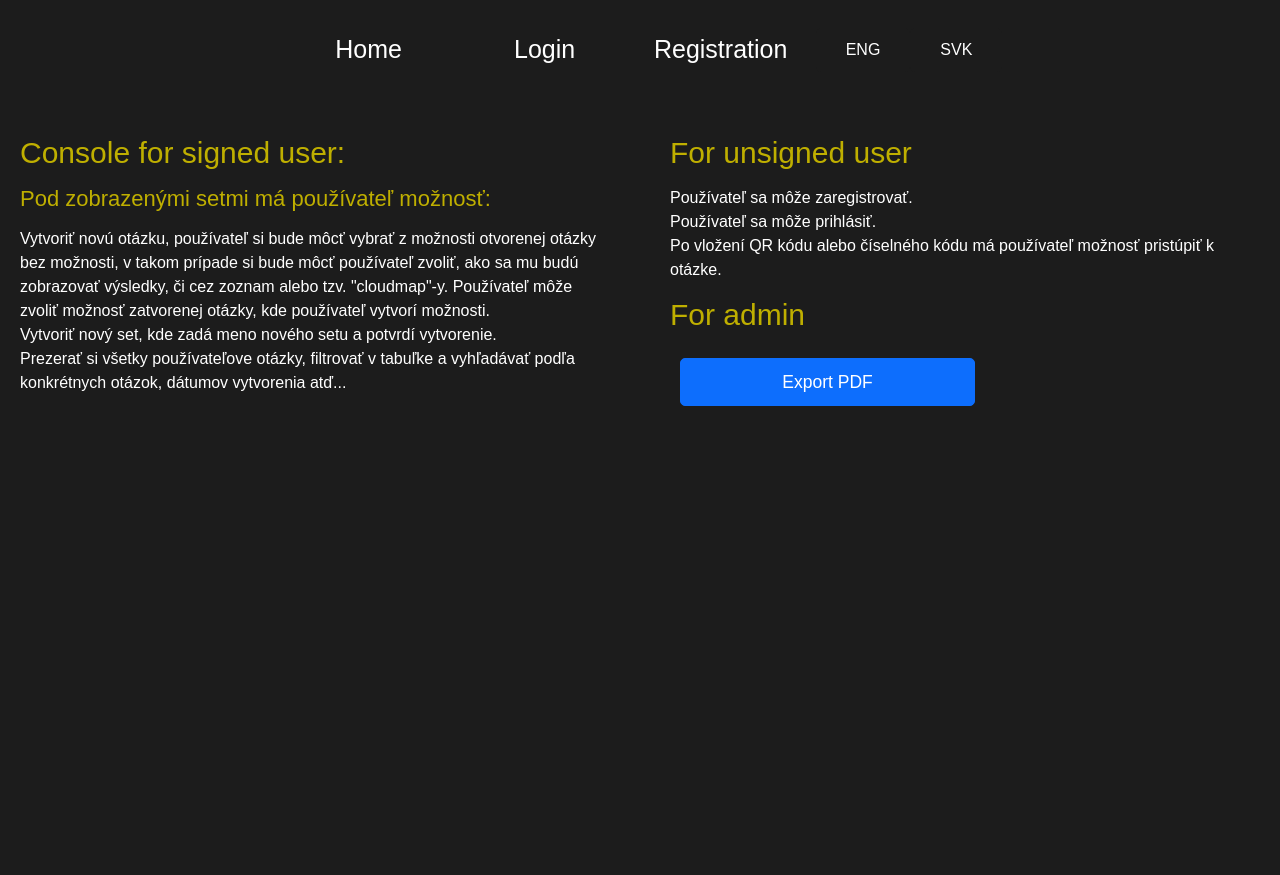
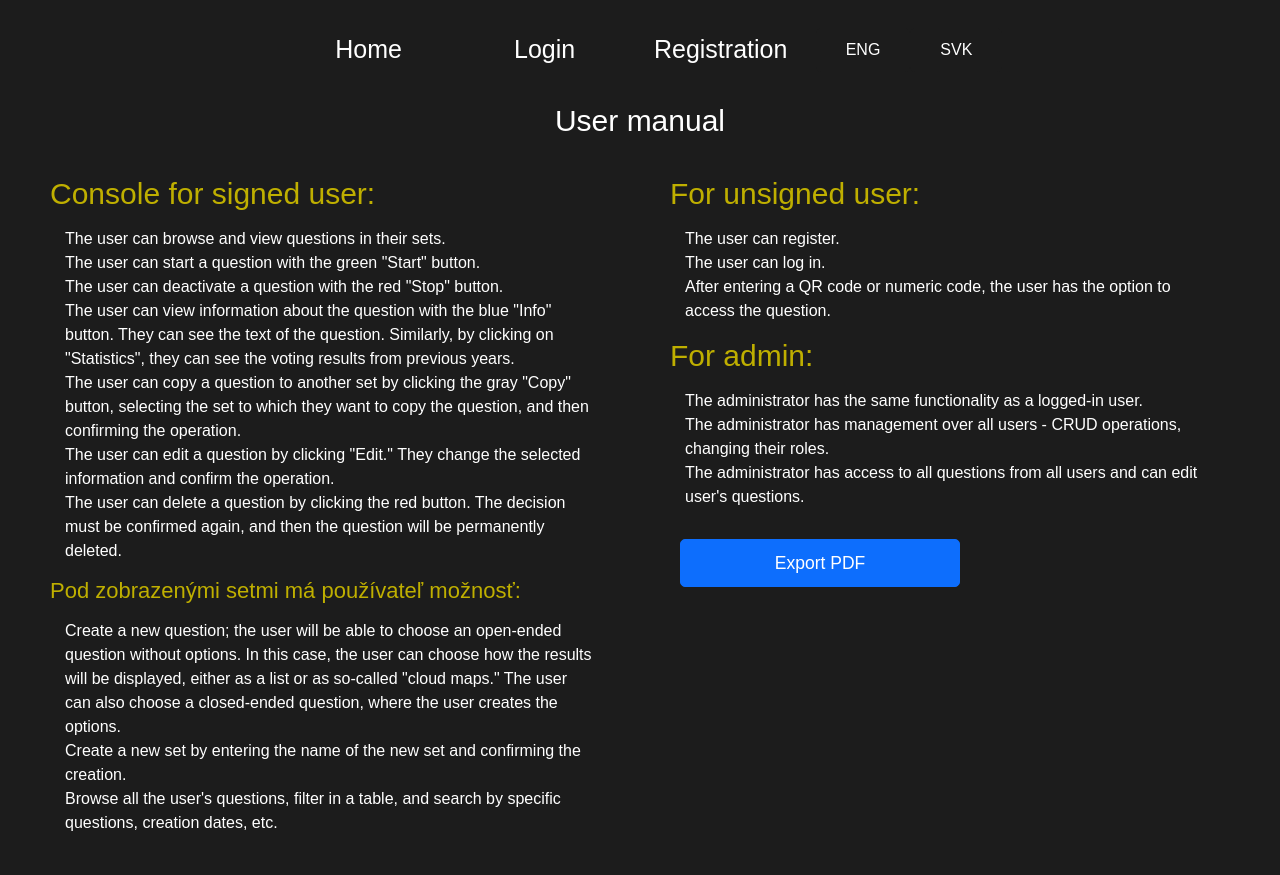
Before and after one commit to masinkatom/webt2-final, a PHP site: page /tuto.php in a window 1280 px wide. Before the commit the page ends 406 px from the top, so only its background shows below. Run offline with PHP 8.4, Linux system fonts and the light colour scheme; data that the repository does not hold is empty; some libraries are stand-ins or nearby versions; some web fonts are replaced.

Commit message:
user manual preklad dokonceny

```diff
--- a/harenecPoll/languages/en.json
+++ b/harenecPoll/languages/en.json
@@ -89,21 +89,28 @@
     "polling_res" : "Previous polling results:",
     "q_notActive": "Not activated!",
 
+    "tuto_header": "User manual",
     "tuto_signed_user": "Console for signed user:",
-    "signed_l1": "",
-    "signed_l2": "",
-    "signed_l3": "",
-    "signed_l4": "",
-    "signed_l5": "",
-    "signed_l6": "",
-    "signed_l7": "",
+    "signed_l1": "The user can browse and view questions in their sets.",
+    "signed_l2": "The user can start a question with the green \"Start\" button.",
+    "signed_l3": "The user can deactivate a question with the red \"Stop\" button.",
+    "signed_l4": "The user can view information about the question with the blue \"Info\" button. They can see the text of the question. Similarly, by clicking on \"Statistics\", they can see the voting results from previous years.",
+    "signed_l5": "The user can copy a question to another set by clicking the gray \"Copy\" button, selecting the set to which they want to copy the question, and then confirming the operation.",
+    "signed_l6": "The user can edit a question by clicking \"Edit.\" They change the selected information and confirm the operation.",
+    "signed_l7": "The user can delete a question by clicking the red button. The decision must be confirmed again, and then the question will be permanently deleted.",
 
-    "below_showed_sets": "",
+    "below_showed_sets": "Under the displayed sets, the user has the option to:",
+    "below_sets_l1":"Create a new question; the user will be able to choose an open-ended question without options. In this case, the user can choose how the results will be displayed, either as a list or as so-called \"cloud maps.\" The user can also choose a closed-ended question, where the user creates the options.",
+    "below_sets_l2":"Create a new set by entering the name of the new set and confirming the creation.",
+    "below_sets_l3":"Browse all the user's questions, filter in a table, and search by specific questions, creation dates, etc.",
 
-    "tuto_unsigned_user": "For unsigned user",
-    "unsigned_l1": "",
-    "unsigned_l2": "",
-    "unsigned_l3": "",
+    "tuto_unsigned_user": "For unsigned user:",
+    "unsigned_l1": "The user can register.",
+    "unsigned_l2": "The user can log in.",
+    "unsigned_l3": "After entering a QR code or numeric code, the user has the option to access the question.",
 
-    "tuto_admin": "For admin"
+    "tuto_admin": "For admin:",
+    "admin_l1": "The administrator has the same functionality as a logged-in user.",
+    "admin_l2": "The administrator has management over all users - CRUD operations, changing their roles.",
+    "admin_l3": "The administrator has access to all questions from all users and can edit user's questions."
 }
--- a/harenecPoll/pdf.php
+++ b/harenecPoll/pdf.php
@@ -18,7 +18,7 @@ if (isset($_SESSION['manual_content'])) {
     $pdf->SetKeywords('TCPDF, PDF, user guide, application');
 
     // set default header data
-    $pdf->SetHeaderData(PDF_HEADER_LOGO, PDF_HEADER_LOGO_WIDTH, 'Curiosity hub', 'Autori: Juraj, Boris, Jozef, Tomas');
+    $pdf->SetHeaderData(PDF_HEADER_LOGO, PDF_HEADER_LOGO_WIDTH, 'Curiosity hub', 'Autori: Juraj, Boris, Jozef, Tomáš');
 
     // Set header and footer fonts
     $pdf->setHeaderFont(Array(PDF_FONT_NAME_MAIN, '', PDF_FONT_SIZE_MAIN));
@@ -39,7 +39,7 @@ if (isset($_SESSION['manual_content'])) {
     // add a page
     $pdf->AddPage();
 
-    $heading = '<h2 style="text-align: center">Návod na použitie</h2><br>';
+    $heading = '<h2 style="text-align: center">Používateľská príručka</h2><br>';
     $pdf->writeHTML($heading, true, false, true, false, '');
 
     $pdf->writeHTML($html, true, false, true, false, '');
--- a/harenecPoll/tuto.php
+++ b/harenecPoll/tuto.php
@@ -3,7 +3,7 @@
 session_start();
 
 $content_signed = '<h2 class="hover-underline" data-i18n="tuto_signed_user">Pre prihláseného používateľa v sekcii Konzola:</h2>
-        <ul>
+        <ul class="px-4">
             <li data-i18n="signed_l1">Používateľ môže listovať a prehliadať otázky vo svojich setoch.</li>
             <li data-i18n="signed_l2">Používateľ môže otázku spustiť zeleným tlačidlom "Start".</li>
             <li data-i18n="signed_l3">Používateľ môže otázku deaktivovať červeným tlačidlom "Stop".</li>
@@ -13,21 +13,23 @@ $content_signed = '<h2 class="hover-underline" data-i18n="tuto_signed_user">Pre
             <li data-i18n="signed_l7">Používateľ môže kliknutím na červené tlačidlo vymazať otázku. Rozhodnutie musí ešte raz potvrdiť, následne sa otázka navždy vymaže.</li>
         </ul>
         <h3 class="hover-underline">Pod zobrazenými setmi má používateľ možnosť:</h3>
-        <ul>
-            <li>Vytvoriť novú otázku, používateľ si bude môcť vybrať z možnosti otvorenej otázky bez možnosti, v takom prípade si bude môcť používateľ zvoliť, ako sa mu budú zobrazovať výsledky, či cez zoznam alebo tzv. "cloudmap"-y. Používateľ môže zvoliť možnosť zatvorenej otázky, kde používateľ vytvorí možnosti.</li>
-            <li>Vytvoriť nový set, kde zadá meno nového setu a potvrdí vytvorenie.</li>
-            <li>Prezerať si všetky používateľove otázky, filtrovať v tabuľke a vyhľadávať podľa konkrétnych otázok, dátumov vytvorenia atď...</li>
+        <ul class="px-4">
+            <li data-i18n="below_sets_l1">Vytvoriť novú otázku, používateľ si bude môcť vybrať z možnosti otvorenej otázky bez možnosti, v takom prípade si bude môcť používateľ zvoliť, ako sa mu budú zobrazovať výsledky, či cez zoznam alebo tzv. "cloudmap"-y. Používateľ môže zvoliť možnosť zatvorenej otázky, kde používateľ vytvorí možnosti.</li>
+            <li data-i18n="below_sets_l2">Vytvoriť nový set, kde zadá meno nového setu a potvrdí vytvorenie.</li>
+            <li data-i18n="below_sets_l3">Prezerať si všetky používateľove otázky, filtrovať v tabuľke a vyhľadávať podľa konkrétnych otázok, dátumov vytvorenia atď...</li>
         </ul>';
 
-$content_unsigned = '<h2 class="hover-underline" data-i18n="tuto_unsigned_user">Pre odlháseného používateľa</h2>
-        <ul>
-            <li>Používateľ sa môže zaregistrovať.</li>
-            <li>Používateľ sa môže prihlásiť.</li>
-            <li>Po vložení QR kódu alebo číselného kódu má používateľ možnosť pristúpiť k otázke.</li>
+$content_unsigned = '<h2 class="hover-underline" data-i18n="tuto_unsigned_user">Pre neprihláseného používateľa:</h2>
+        <ul class="px-4">
+            <li data-i18n="unsigned_l1">Používateľ sa môže zaregistrovať.</li>
+            <li data-i18n="unsigned_l2">Používateľ sa môže prihlásiť.</li>
+            <li data-i18n="unsigned_l3">Po vložení QR kódu alebo číselného kódu má používateľ možnosť pristúpiť k otázke.</li>
         </ul>
-        <h2 class="hover-underline" data-i18n="tuto_admin">Pre administrátora</h2>
-        <ul>
-            <li></li>
+        <h2 class="hover-underline" data-i18n="tuto_admin">Pre administrátora:</h2>
+        <ul class="px-4">
+            <li data-i18n="admin_l1">Administrátor má tú istú funkcionalitu ako prihlásený používateľ.</li>
+            <li data-i18n="admin_l2">Administrátor má správu nad všetkými používateľmi - CRUD operície, meniť im rolu.</li>
+            <li data-i18n="admin_l3">Administrátor má prístup ku všetkým otázkam od všetkých používateľov.</li>
         </ul>';
 
 $content .= $content_signed;
@@ -51,7 +53,6 @@ if ($_SERVER['REQUEST_METHOD'] === 'POST') {
 
     <link href="https://cdn.jsdelivr.net/npm/bootstrap@5.3.3/dist/css/bootstrap.min.css" rel="stylesheet" integrity="sha384-QWTKZyjpPEjISv5WaRU9OFeRpok6YctnYmDr5pNlyT2bRjXh0JMhjY6hW+ALEwIH" crossorigin="anonymous">
     <script src="https://cdn.jsdelivr.net/npm/bootstrap@5.3.3/dist/js/bootstrap.bundle.min.js" integrity="sha384-YvpcrYf0tY3lHB60NNkmXc5s9fDVZLESaAA55NDzOxhy9GkcIdslK1eN7N6jIeHz" crossorigin="anonymous"></script>
-    <link rel="stylesheet" href="https://cdn.datatables.net/2.0.7/css/dataTables.dataTables.css">
 
     <link rel="stylesheet" href="css/main.css">
 </head>
@@ -97,7 +98,9 @@ if ($_SERVER['REQUEST_METHOD'] === 'POST') {
         </div>
     </div>
 
-    <div class="container-two-colums">
+    <h2 class="text-center my-1" data-i18n="tuto_header"></h2>
+
+    <div class="container-two-colums px-5">
         <div class="column">
             <?php echo $content_signed; ?>
         </div>
@@ -105,7 +108,7 @@ if ($_SERVER['REQUEST_METHOD'] === 'POST') {
             <?php echo $content_unsigned; ?>
             <form action="tuto.php" method="POST">
                 <input type="hidden" name="export_to_pdf" value="PDF">
-                <button type="submit" class="btn btn-primary btn-lg fs-3 w-50 p-3">Export PDF</button>
+                <button type="submit" class="btn btn-primary btn-lg fs-3 w-50 my-5 p-3">Export PDF</button>
             </form>
         </div>
     <div>
@@ -113,9 +116,7 @@ if ($_SERVER['REQUEST_METHOD'] === 'POST') {
 </body>
 
 
-<script src="https://code.jquery.com/jquery-3.6.0.min.js"></script>
-<script src="https://cdn.datatables.net/2.0.7/js/dataTables.js"></script>
-<script src="js/myAdminConsole.js"></script>
+
 <script src="js/languageScript.js"></script>
 
 </html>
```
Also changed, not shown: harenecPoll/languages/sk.json (+9 -2 lines).
